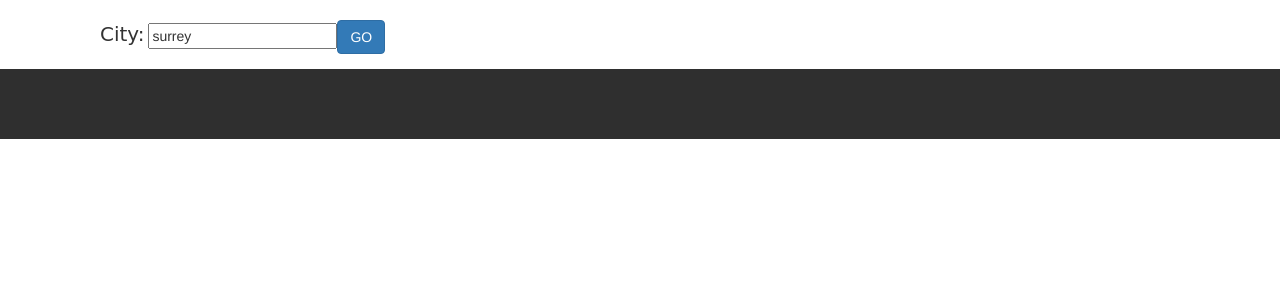
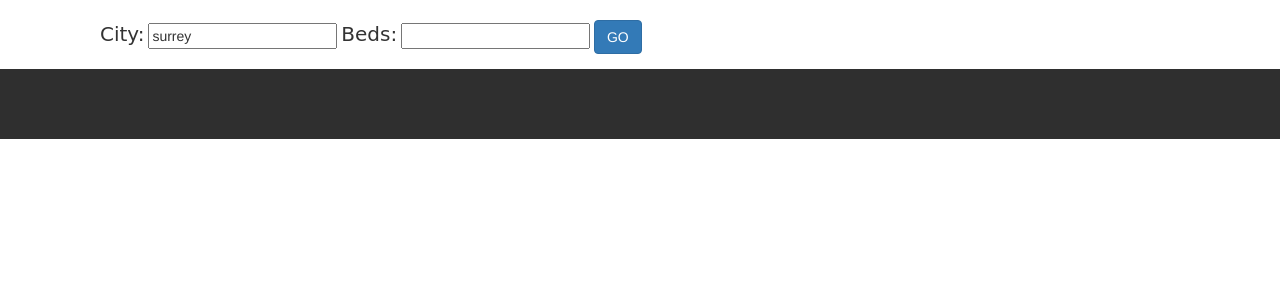
Before and after one commit to pallavibharadwaj/Craigslist-Recommender-System, a Flask app: page / in a window 1280 px wide. Shown: the part 160-460 px from the top of the page. Run offline with Flask 2, Linux system fonts and the light colour scheme; data that the repository does not hold is empty; parts of the project's set-up code (start-up, migrations or seed data) failed here and were passed over; some libraries are stand-ins or nearby versions.

Commit message:
Added filter for beds on home page

```diff
--- a/app/app.py
+++ b/app/app.py
@@ -42,8 +42,9 @@ def chartdata():
 @app.route("/homedata", methods=['GET'])
 def homedata():
     city = request.args.get('city')
+    beds = request.args.get('beds')
     obj = home.ListingData()
-    value = obj.getAllListings(city)
+    value = obj.getAllListings(city,beds)
     return jsonify(value)
 
 @app.route("/add_favorite", methods=['GET'])
--- a/app/static/js/home.js
+++ b/app/static/js/home.js
@@ -114,7 +114,24 @@ function add_to_favorites(postingid, num, favorite) {
 }
 
 
-function call_home(city) {
+function call_home(city,beds) {
+    if(beds){
+        $.ajax({
+            url:"http://localhost:5000/homedata?city="+city+"&beds="+beds,
+            dataType: 'json',
+            headers: {
+                'Content-Type': 'application/json',
+                'Access-Control-Allow-Origin': '*'
+            },
+            success:function(resp) {
+            loadPost(resp)
+            },
+            error: function(request, error) {
+                console.log(error)
+            }
+        });
+    }
+    else{
         $.ajax({
             url:"http://localhost:5000/homedata?city="+city,
             dataType: 'json',
@@ -130,10 +147,12 @@ function call_home(city) {
             }
         });
     }
+}
 
 function loadCityPosts() {
     city = document.getElementById("city_entry").value
-    call_home(city)
+    beds = document.getElementById("beds_entry").value
+    call_home(city,beds)
 }
 
 $(document).ready(function ()
--- a/app/templates/home.html
+++ b/app/templates/home.html
@@ -15,7 +15,10 @@
             </script>
             <div class='filter'>
                 <span class='filter_title'>City:</span>
-                <input type="text" id="city_entry" value="surrey" ><button id="gobutton" class='btn btn-primary' onclick="window.location.reload();">GO</button>
+                <input type="text" id="city_entry" value="surrey" >
+                <span class='filter_title'>Beds:</span>
+                <input type="text" id="beds_entry">
+                <button id="gobutton" class='btn btn-primary' onclick="window.location.reload();">GO</button>
             </div>
         </div>
         <div id="listings">
```
Also changed, not shown: app/home.py (+6 -5 lines). Lines whose indentation alone changed are shown as unchanged.
